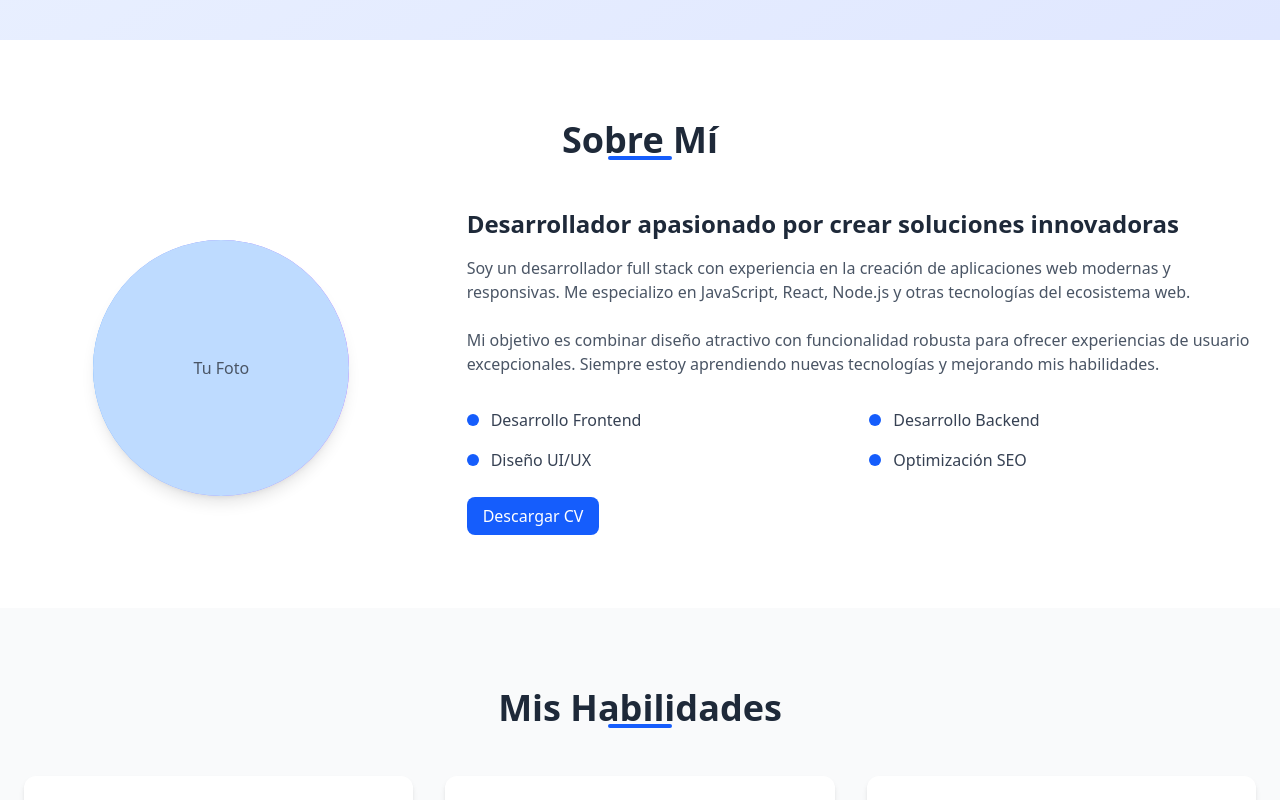
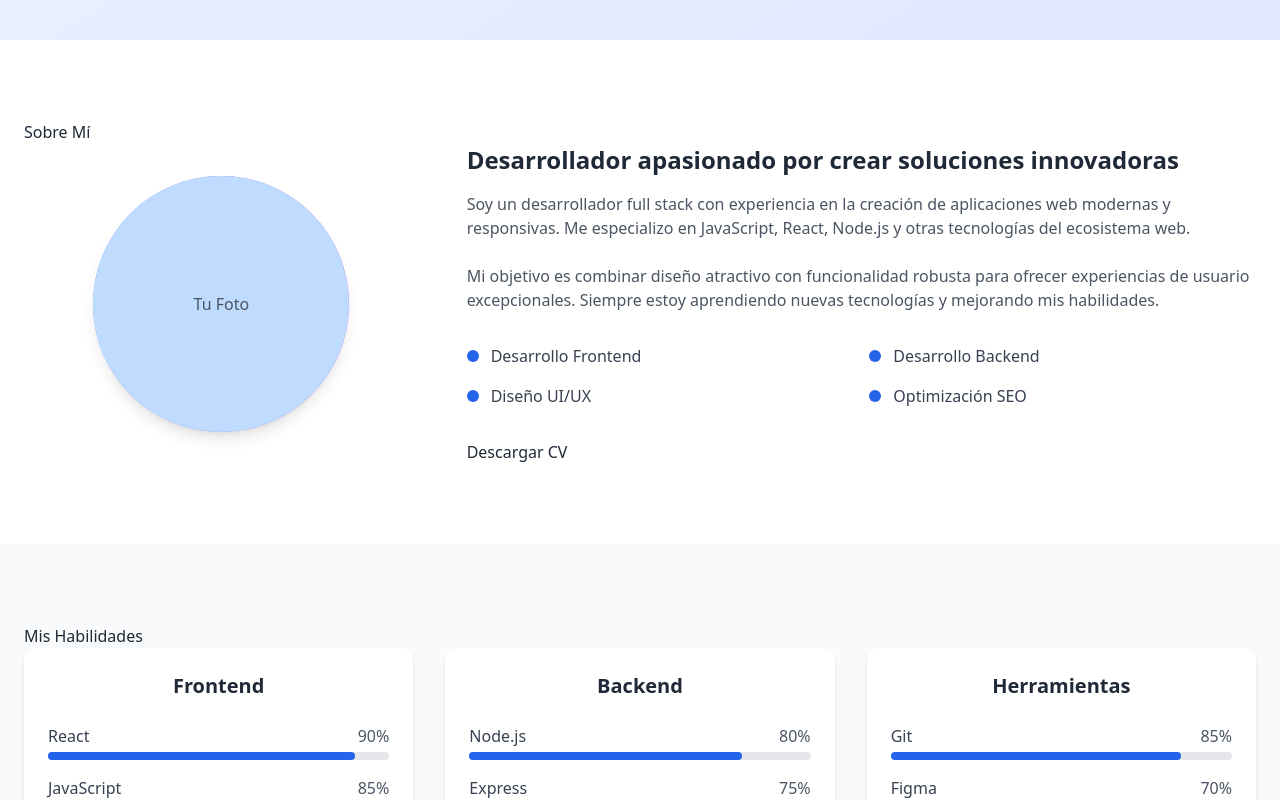
Before and after one commit to JorgeCY21/portfolio-jorge-condorios, a React (Vite) app: page / in a window 1280 px wide. Shown: the part 760-1560 px from the top of the page. Built offline with nearby package versions, Linux system fonts and the light colour scheme.

Commit message:
portfolio fixed

```diff
--- a/index.html
+++ b/index.html
@@ -2,10 +2,12 @@
 <html lang="es">
   <head>
     <meta charset="UTF-8" />
+    <link rel="icon" type="image/svg+xml" href="/vite.svg" />
     <meta name="viewport" content="width=device-width, initial-scale=1.0" />
     <title>Mi Portafolio</title>
+    <script src="https://cdn.tailwindcss.com"></script>
   </head>
-  <body class="bg-gray-50 text-gray-900">
+  <body>
     <div id="root"></div>
     <script type="module" src="/src/main.tsx"></script>
   </body>
--- /dev/null
+++ b/postcss.config.js
@@ -0,0 +1,6 @@
+export default {
+  plugins: {
+    tailwindcss: {},
+    autoprefixer: {},
+  },
+}
--- a/src/index.css
+++ b/src/index.css
@@ -1,27 +1,3 @@
-@import "tailwindcss";
-
-/* Personalización adicional */
-@layer base {
-  html {
-    scroll-behavior: smooth;
-  }
-}
-
-@layer components {
-  .btn-primary {
-    @apply bg-blue-600 hover:bg-blue-700 text-white font-medium py-2 px-4 rounded-lg transition duration-300 ease-in-out transform hover:-translate-y-1;
-  }
-
-  .btn-secondary {
-    @apply bg-transparent border border-blue-600 text-blue-600 hover:bg-blue-600 hover:text-white font-medium py-2 px-4 rounded-lg transition duration-300;
-  }
-
-  .section-title {
-    @apply text-3xl md:text-4xl font-bold text-center mb-12 relative;
-  }
-
-  .section-title::after {
-    content: '';
-    @apply absolute bottom-0 left-1/2 transform -translate-x-1/2 w-16 h-1 bg-blue-600 rounded-full;
-  }
-}
+@tailwind base;
+@tailwind components;
+@tailwind utilities;
--- /dev/null
+++ b/tailwind.config.js
@@ -0,0 +1,11 @@
+/** @type {import('tailwindcss').Config} */
+export default {
+  content: [
+    "./index.html",
+    "./src/**/*.{js,ts,jsx,tsx}",
+  ],
+  theme: {
+    extend: {},
+  },
+  plugins: [],
+}
```
Also changed, not shown: package.json (+2 -6 lines), 1 other file (tests, documents, lock files or other folders).
